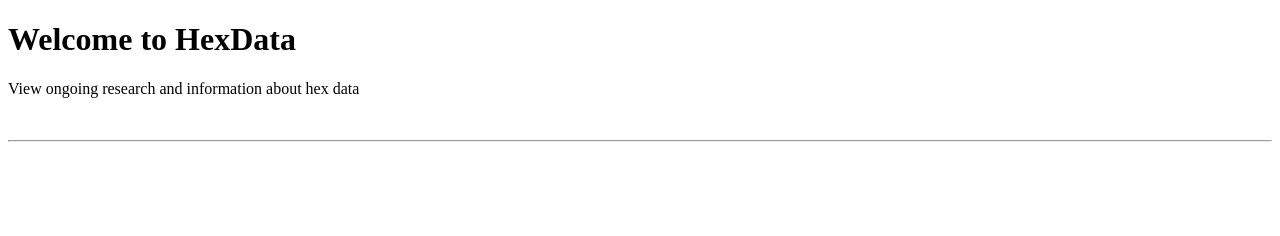
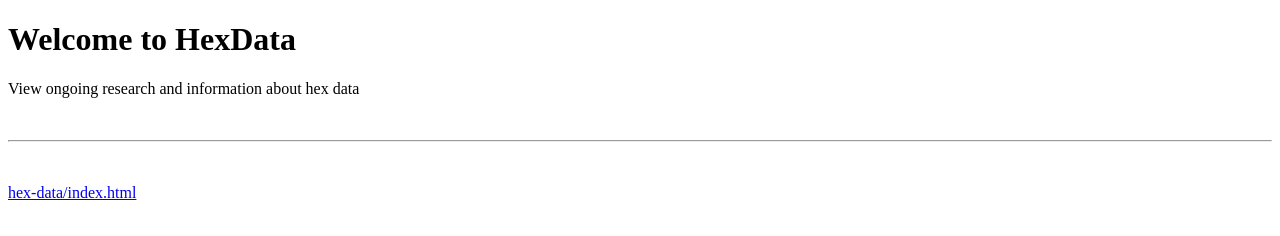
Before and after one commit to cryptasian/hex-data, a plain HTML site: page index.html in a window 1280 px wide. Drawn offline with Linux system fonts and the light colour scheme.

Commit message:
Update index.html

```diff
--- a/index.html
+++ b/index.html
@@ -10,6 +10,6 @@
     <br>
     <hr>
     <br>
-    <p><a href=""></a></p>
+    <p><a href="https://cryptasian.github.io/hex-data/index.html">hex-data/index.html</a></p>
   </body>
 </html>
```
